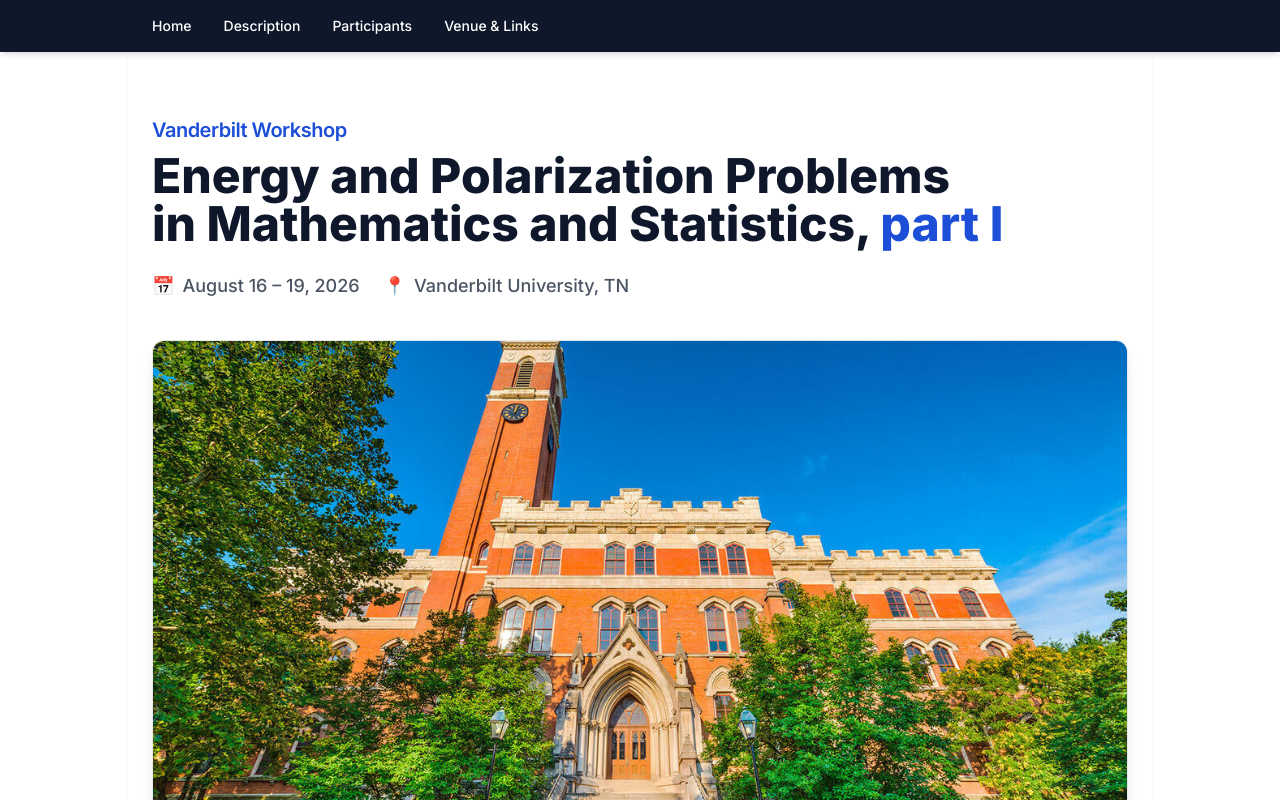
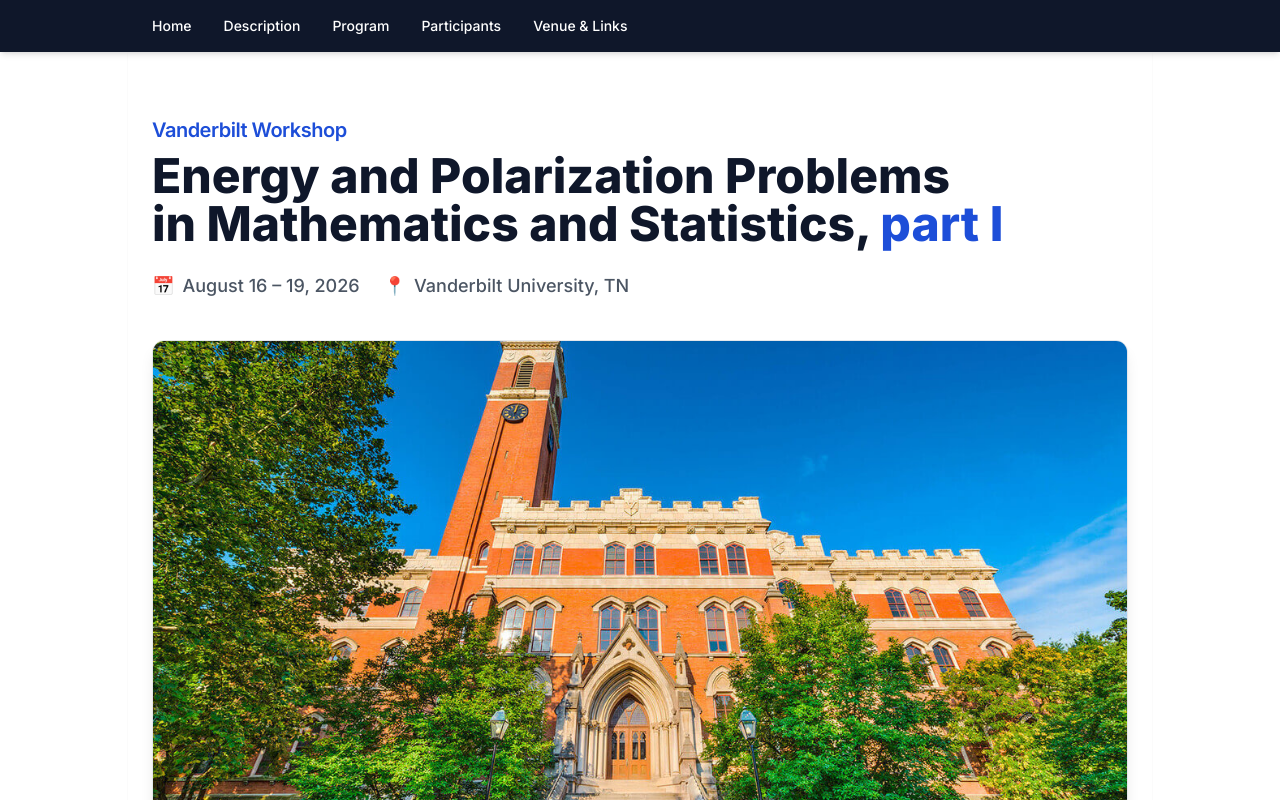
Before and after one commit to samueletonati/Nashville-Workshop, a Next.js app: page / in a window 1280 px wide. Shown: the top 800 px of the page. Built offline with nearby package versions, Linux system fonts and the light colour scheme.

Commit message:
Aggiunto link Program al menu di navigazione

```diff
--- a/app/layout.tsx
+++ b/app/layout.tsx
@@ -17,7 +17,6 @@ export default function RootLayout({
   children: React.ReactNode;
 }>) {
   return (
-    // Added 'scroll-smooth' for elegant navigation
     <html lang="en" className="scroll-smooth">
       <body className={inter.className}>
         {/* Navigation Menu */}
@@ -25,6 +24,10 @@ export default function RootLayout({
           <div className="max-w-5xl mx-auto px-6 flex flex-wrap gap-x-6 gap-y-2 text-sm font-medium">
             <a href="#home" className="hover:text-blue-300 transition-colors focus:outline-none focus:ring-2 focus:ring-blue-400 rounded px-1 -ml-1">Home</a>
             <a href="#description" className="hover:text-blue-300 transition-colors focus:outline-none focus:ring-2 focus:ring-blue-400 rounded px-1">Description</a>
+
+            {/* ECCO IL LINK AL PROGRAMMA AGGIUNTO QUI SOTTO */}
+            <a href="#program" className="hover:text-blue-300 transition-colors focus:outline-none focus:ring-2 focus:ring-blue-400 rounded px-1">Program</a>
+
             <a href="#participants" className="hover:text-blue-300 transition-colors focus:outline-none focus:ring-2 focus:ring-blue-400 rounded px-1">Participants</a>
             <a href="#venue" className="hover:text-blue-300 transition-colors focus:outline-none focus:ring-2 focus:ring-blue-400 rounded px-1">Venue & Links</a>
           </div>
```
